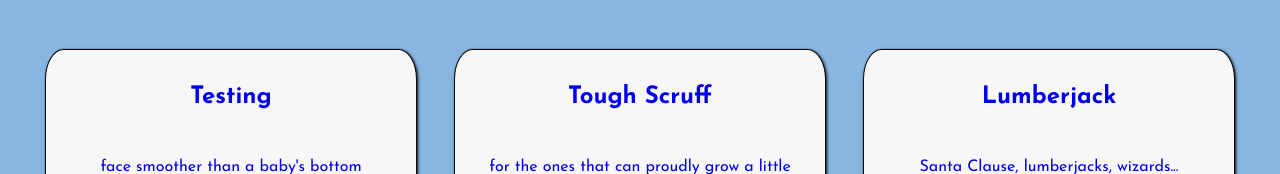
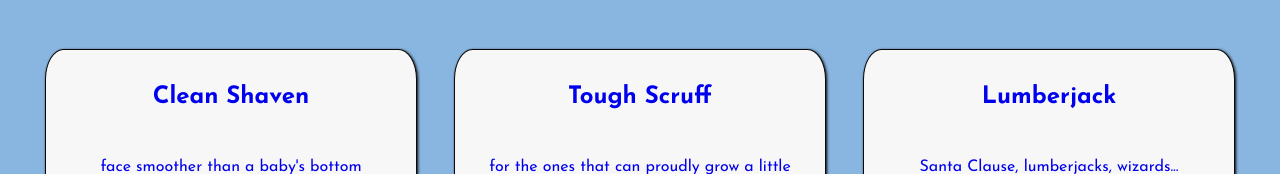
Before and after one commit to Shakeb100/GroomingGenie, a Next.js app: page / in a window 1280 px wide. Shown: the part 131-305 px from the top of the page. Built offline with nearby package versions, Linux system fonts and the light colour scheme.

Commit message:
testing vercel

```diff
--- a/app/page.tsx
+++ b/app/page.tsx
@@ -15,7 +15,7 @@ const App: React.FC = () => {
       <div className='card-container'>
 
         <Link href = "/Clean">
-          <Card title ="Testing" description="face smoother than a baby's bottom"/>
+          <Card title ="Clean Shaven" description="face smoother than a baby's bottom"/>
         </Link>
 
         <Link href = "/Tough">
```
